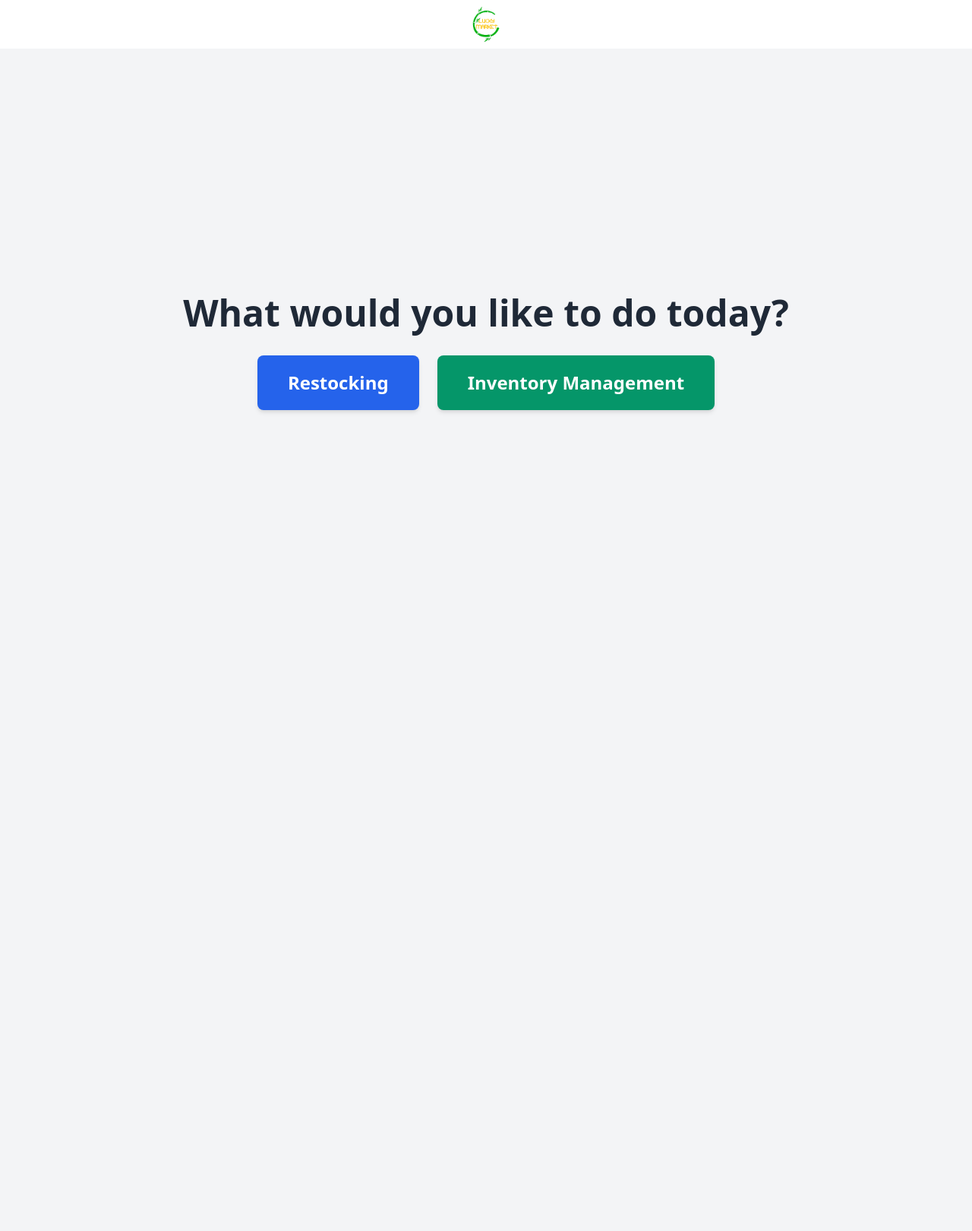
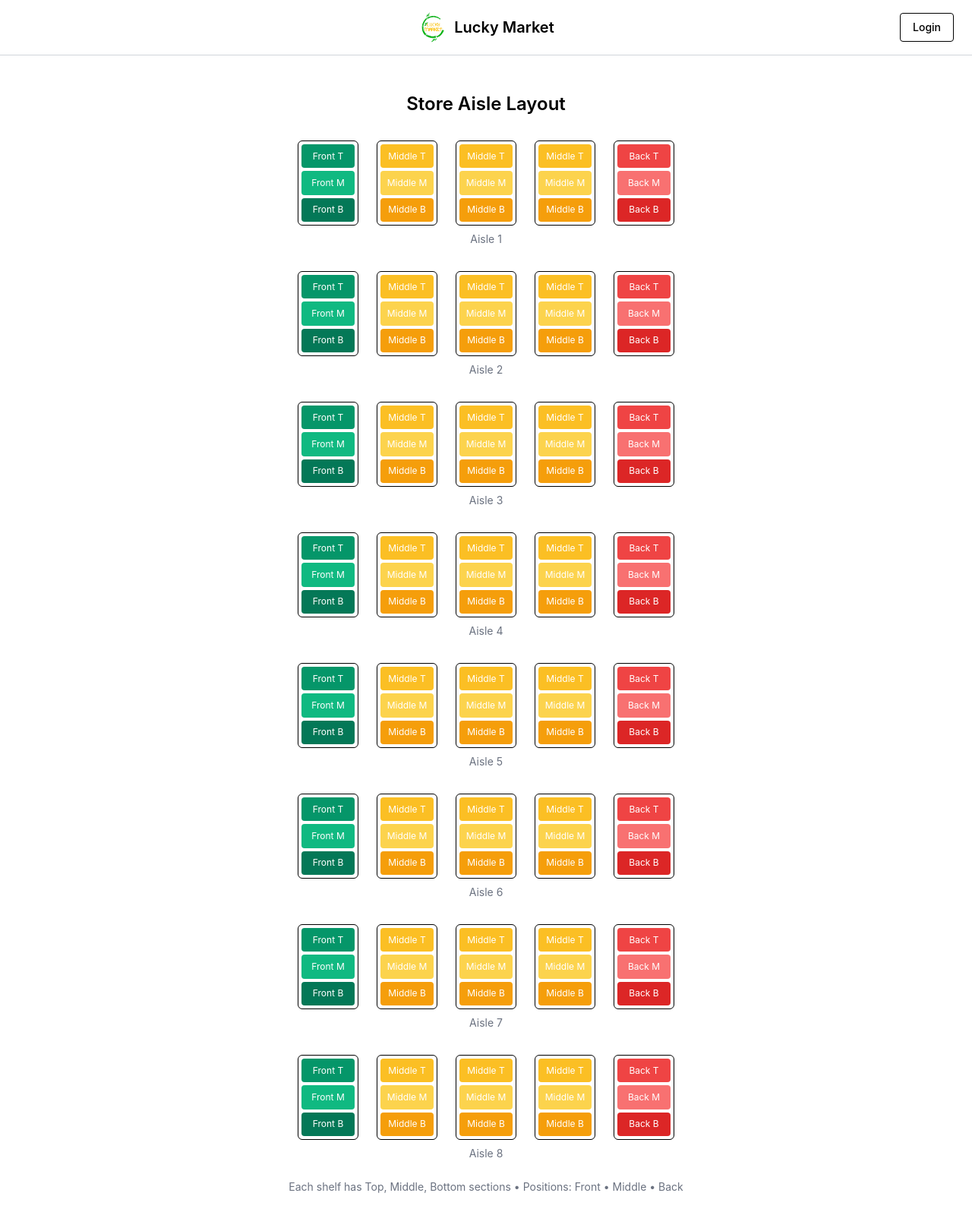
Before and after one commit to AaryanK/LAM, a Django app: page / in a window 1280 px wide. Shown: the whole page at 76% size. Before the commit the page ends 543 px from the top, so only its background shows below. Run offline with Django 3.2, Linux system fonts and the light colour scheme.

Commit message:
Updated aisle layout: Front, Middle, Back shelves with Top, Middle, Bottom sections

```diff
--- a/main/admin.py
+++ b/main/admin.py
@@ -2,4 +2,4 @@ from django.contrib import admin
 from .models import *
 # Register your models here.
 admin.site.register(Item)
-admin.site.register(Aisle)
+# admin.site.register(Aisle)
--- a/main/views.py
+++ b/main/views.py
@@ -1,10 +1,14 @@
 from django.shortcuts import render,HttpResponse,get_object_or_404
-from .models import Aisle,Item
+# from .models import Aisle,Item
 
 
 # Create your views here.
 def index(request):
-    return render(request,"index.html")
+    aisle_numbers = range(1, 9)
+    return render(request, 'index.html', {'aisle_numbers': aisle_numbers,"aisles": range(1, 9),
+        "range_15": range(1, 16)})
+
+
 
 def restocking(request):
     aisles = Aisle.objects.all()
--- a/templates/base.html
+++ b/templates/base.html
@@ -1,32 +1,17 @@
-{% load static %}
 <!DOCTYPE html>
 <html lang="en">
-	<head>
-    <title>{% block title %}{% endblock title %} | Lucky Market</title>
-		<meta charset="UTF-8">
-		<link rel="stylesheet" href="https://cdn.jsdelivr.net/npm/tailwindcss@2.2.19/dist/tailwind.min.css">
-
-		<meta name="viewport" content="width=device-width, initial-scale=1.0">
-		{% comment %} <meta http-equiv="X-UA-Compatible" content="ie=edge"> {% endcomment %}
-		<link rel="icon" href="{% static 'logo.png' %}">
-	</head>
-	<nav class="bg-white shadow-md">
-		<div class="max-w-7xl mx-auto px-4 sm:px-6 lg:px-8">
-			<div class="flex items-center justify-center h-16">
-				<!-- Center Logo -->
-				<div class="flex-shrink-0">
-					<a href="/">
-						<img src="{% static 'logo.png' %}"
-							 alt="Store Logo"
-							 class="h-10 lg:h-12 w-auto rounded-full">
-					</a>
-				</div>
-			</div>
-		</div>
-	</nav>
-
-
-
-
-	{% block body %}{% endblock body %}
+<head>
+  <meta charset="UTF-8">
+  <title>{% block title %}Lucky Asian Market{% endblock %}</title>
+  <meta name="viewport" content="width=device-width, initial-scale=1.0">
+  <link href="https://cdn.jsdelivr.net/npm/tailwindcss@2.2.19/dist/tailwind.min.css" rel="stylesheet">
+  <style>
+    body {
+      font-family: -apple-system, BlinkMacSystemFont, "Segoe UI", Roboto, Helvetica, Arial, sans-serif;
+    }
+  </style>
+</head>
+<body class="bg-white text-black">
+  {% block content %}{% endblock %}
+</body>
 </html>
--- a/templates/index.html
+++ b/templates/index.html
@@ -1,30 +1,57 @@
 {% extends "base.html" %}
-
 {% load static %}
 
-{% block title %}Home{% endblock title %}
+{% block content %}
+<!-- Top Navbar -->
+<nav class="flex items-center justify-between px-6 py-4 border-b border-gray-300">
+  <div class="flex-1"></div>
+  <div class="flex justify-center items-center space-x-2">
+    <img src="{% static 'logo.png' %}" alt="Lucky Asian Market Logo" class="h-10">
+    <span class="text-xl font-semibold">Lucky Market</span>
+  </div>
+  <div class="flex-1 flex justify-end">
+    <a href="/login" class="text-sm font-medium border border-black px-4 py-2 rounded hover:bg-black hover:text-white transition">
+      Login
+    </a>
+  </div>
+</nav>
 
-{% block body %}
-<div class="bg-gray-100 min-h-screen flex flex-col justify-center items-center">
-    <!-- Greeting -->
-    <h1 class="text-4xl lg:text-5xl font-extrabold text-gray-800 mb-8 text-center">
-        What would you like to do today?
-    </h1>
+<main class="px-6 py-12">
+  <div class="text-center text-black">
+    <h2 class="text-2xl font-semibold mb-8">Store Aisle Layout</h2>
+    <div class="space-y-8 max-w-6xl mx-auto">
 
-    <!-- Options -->
-    <div class="flex flex-col sm:flex-row space-y-6 sm:space-y-0 sm:space-x-6">
-        <!-- Restocking Button -->
-        <a href="{% url 'restocking' %}"
-           class="bg-blue-600 hover:bg-blue-700 text-white font-semibold text-xl lg:text-2xl px-10 py-5 rounded-lg shadow-md transform transition duration-300 hover:scale-105 text-center">
-            Restocking
-        </a>
+      {% for aisle in aisle_numbers %}
+      <div class="space-y-2">
+        <div class="flex justify-center items-start space-x-6">
+          <!-- Front Shelf (with top, middle, bottom) -->
+          <div class="h-28 w-20 border border-black flex flex-col rounded-md overflow-hidden py-1 justify-between">
+            <div class="flex-1 bg-green-600 text-white text-xs flex items-center justify-center mx-1 rounded">Front T</div>
+            <div class="flex-1 bg-green-500 text-white text-xs flex items-center justify-center mx-1 my-1 rounded">Front M</div>
+            <div class="flex-1 bg-green-700 text-white text-xs flex items-center justify-center mx-1 rounded">Front B</div>
+          </div>
 
-        <!-- Inventory Management Button -->
-        <a href="{% url 'inventory_management' %}"
-           class="bg-green-600 hover:bg-green-700 text-white font-semibold text-xl lg:text-2xl px-10 py-5 rounded-lg shadow-md transform transition duration-300 hover:scale-105 text-center">
-            Inventory Management
-        </a>
+          <!-- Middle Shelves (each with top, middle, bottom) -->
+          {% for k in "123" %}
+          <div class="h-28 w-20 border border-black flex flex-col rounded-md overflow-hidden py-1 justify-between">
+            <div class="flex-1 bg-yellow-400 text-white text-xs flex items-center justify-center mx-1 rounded">Middle T</div>
+            <div class="flex-1 bg-yellow-300 text-white text-xs flex items-center justify-center mx-1 my-1 rounded">Middle M</div>
+            <div class="flex-1 bg-yellow-500 text-white text-xs flex items-center justify-center mx-1 rounded">Middle B</div>
+          </div>
+          {% endfor %}
+
+          <!-- Back Shelf (with top, middle, bottom) -->
+          <div class="h-28 w-20 border border-black flex flex-col rounded-md overflow-hidden py-1 justify-between">
+            <div class="flex-1 bg-red-500 text-white text-xs flex items-center justify-center mx-1 rounded">Back T</div>
+            <div class="flex-1 bg-red-400 text-white text-xs flex items-center justify-center mx-1 my-1 rounded">Back M</div>
+            <div class="flex-1 bg-red-600 text-white text-xs flex items-center justify-center mx-1 rounded">Back B</div>
+          </div>
+        </div>
+        <p class="text-sm text-gray-500 mt-1">Aisle {{ aisle }}</p>
+      </div>
+      {% endfor %}
     </div>
-</div>
-
-{% endblock body %}
+    <p class="text-sm text-gray-500 mt-6">Each shelf has Top, Middle, Bottom sections • Positions: Front • Middle • Back</p>
+  </div>
+</main>
+{% endblock %}
```
Also changed, not shown: main/models.py (+11 -73 lines), db.sqlite3, main/migrations/0003_auto_20250401_0025.py (added).
